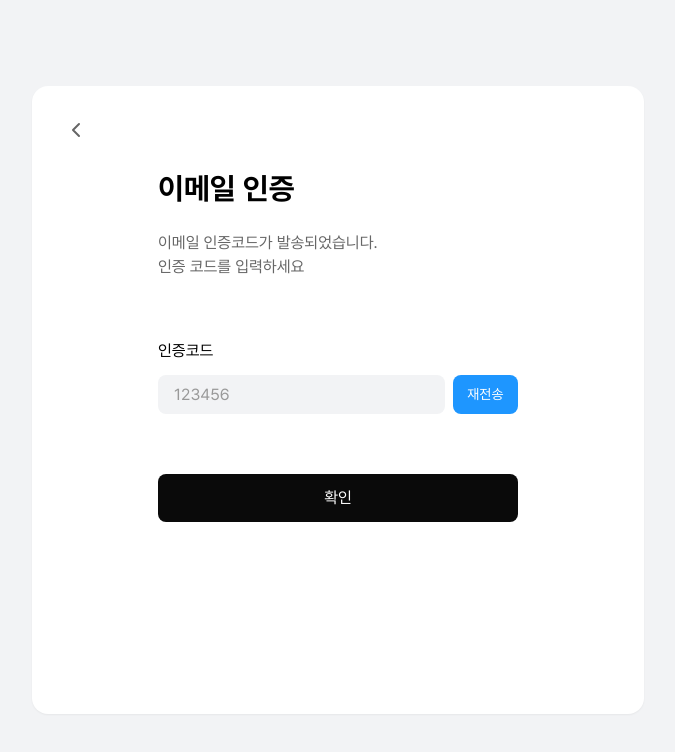
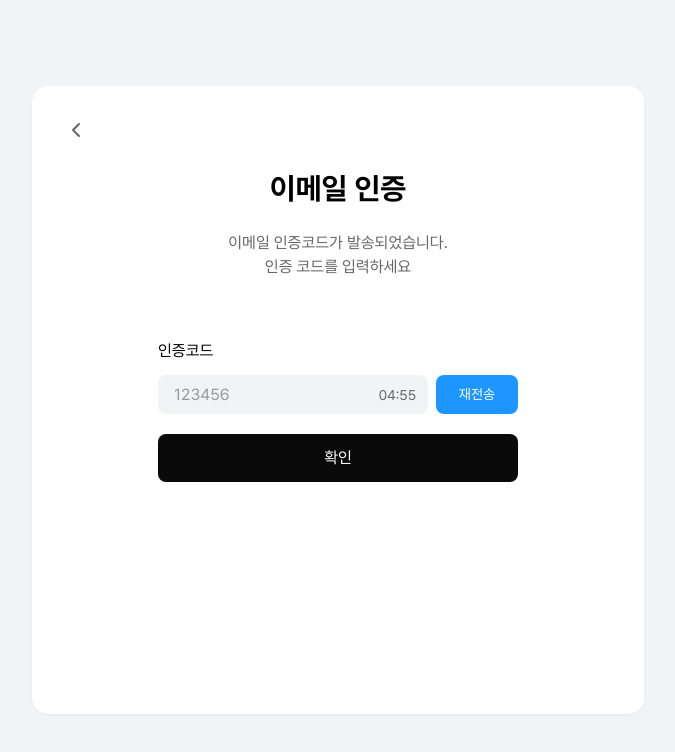
Before and after one commit to mohajistudio/mohajistudio-developers-FE, a Next.js app: page /verify/email in a window 1280 px wide. Shown: the top 752 px of the page, without its empty margins (302-977 px from the left). Built offline with nearby package versions, Linux system fonts and the light colour scheme; no server answers.

Commit message:
feat: 이메일 인증 타이머 추가
- 5분 카운트다운 타이머 구현
- 재전송 기능 API 연동
- 레이아웃 중앙 정렬 적용

```diff
--- a/src/app/(auth)/verify/email/page.tsx
+++ b/src/app/(auth)/verify/email/page.tsx
@@ -3,19 +3,41 @@
 import { ChevronLeft } from 'lucide-react';
 import { Input } from '@/components/ui/Input/Input';
 import { useRouter, useSearchParams } from 'next/navigation';
-import { FormEvent, useState } from 'react';
-import { verifyEmailCode } from '@/apis/auth/register';
+import { FormEvent, useState, useEffect } from 'react';
+import {
+  requestEmailVerification,
+  verifyEmailCode,
+} from '@/apis/auth/register';
 import { getAuthErrorMessage } from '@/utils/handle-error';
 import { ApiError } from '@/types/auth';
 
 export default function EmailVerificationPage() {
   const router = useRouter();
   const searchParams = useSearchParams();
-
   const [verificationCode, setVerificationCode] = useState('');
   const [error, setError] = useState('');
   const [isLoading, setIsLoading] = useState(false);
+  const [timeLeft, setTimeLeft] = useState(300); // 5분 = 300초
   const email = searchParams.get('email') || '';
+
+  // 타이머 구현
+  useEffect(() => {
+    if (timeLeft <= 0) return;
+
+    const timer = setInterval(() => {
+      setTimeLeft((prev) => prev - 1);
+    }, 1000);
+
+    return () => clearInterval(timer);
+  }, [timeLeft]);
+
+  // 남은 시간을 MM:SS 형식으로 변환
+  const formatTime = (seconds: number) => {
+    if (seconds <= 0) return '00:00';
+    const minutes = Math.floor(seconds / 60);
+    const remainingSeconds = seconds % 60;
+    return `${String(minutes).padStart(2, '0')}:${String(remainingSeconds).padStart(2, '0')}`;
+  };
 
   const handleSubmit = async (e: FormEvent<HTMLFormElement>) => {
     e.preventDefault();
@@ -24,15 +46,9 @@ export default function EmailVerificationPage() {
 
     try {
       const response = await verifyEmailCode(email, verificationCode);
-
-      // 토큰 저장
       localStorage.setItem('accessToken', response.accessToken);
       localStorage.setItem('refreshToken', response.refreshToken);
-
-      // 이메일 저장
       localStorage.setItem('tempEmail', email);
-
-      // 비밀번호 설정 페이지로 이동
       router.push('/signup/password');
     } catch (error) {
       if ('code' in (error as any)) {
@@ -45,17 +61,28 @@ export default function EmailVerificationPage() {
     }
   };
 
-  const handleResend = () => {
-    // 재전송 버튼 클릭 시 메시지만 표시(테스트)
+  const handleResend = async () => {
+    try {
+      setIsLoading(true);
       setVerificationCode('');
       setError('');
+
+      // 이메일 인증 코드 재발급 API 호출
+      await requestEmailVerification(email);
+
+      // 타이머 리셋
+      setTimeLeft(300);
+
       alert('인증 코드가 재전송 되었습니다.');
-  };
-
-  // 입력값 변경 시 에러 메시지 초기화
-  const handleChange = (e: React.ChangeEvent<HTMLInputElement>) => {
-    setVerificationCode(e.target.value);
-    setError('');
+    } catch (error) {
+      if ('code' in (error as any)) {
+        setError(getAuthErrorMessage(error as ApiError));
+      } else {
+        setError('인증 코드 재전송에 실패했습니다. 잠시 후 다시 시도해주세요.');
+      }
+    } finally {
+      setIsLoading(false);
+    }
   };
 
   return (
@@ -70,21 +97,21 @@ export default function EmailVerificationPage() {
 
       <div className="w-full max-w-[360px] mx-auto">
         <div className="space-y-[20px] mb-[60px]">
-          <h1 className="text-[30px] font-bold text-left">이메일 인증</h1>
-          <p className="text-[16px] text-[#666666] text-left">
+          <h1 className="text-[30px] font-bold text-center">이메일 인증</h1>
+          <p className="text-[16px] text-[#666666] text-center">
             이메일 인증코드가 발송되었습니다.
             <br />
             인증 코드를 입력하세요
           </p>
         </div>
 
-        <form onSubmit={handleSubmit}>
-          <div className="space-y-2">
-            <div className="flex justify-between items-center mb-3">
-              <label className="text-[16px] text-black">인증코드</label>
-              {error && <p className="text-[14px] text-[#FF3D5E]">{error}</p>}
-            </div>
+        <form onSubmit={handleSubmit} className="space-y-5">
+          <div>
+            <label className="block text-[16px] text-black mb-3">
+              인증코드
+            </label>
             <div className="flex gap-2">
+              <div className="relative flex-1">
                 <Input
                   type="text"
                   placeholder="123456"
@@ -92,9 +119,13 @@ export default function EmailVerificationPage() {
                   onChange={(e) => setVerificationCode(e.target.value)}
                   maxLength={6}
                   required
-                className={`w-[206px] h-[39px] ${error ? 'border-[#FF3D5E]' : ''}`}
+                  className={error ? 'border-[#FF3D5E]' : ''}
                   disabled={isLoading}
                 />
+                <span className="absolute right-3 top-1/2 -translate-y-1/2 text-[14px] text-[#666666]">
+                  {formatTime(timeLeft)}
+                </span>
+              </div>
               <button
                 type="button"
                 onClick={handleResend}
@@ -104,11 +135,14 @@ export default function EmailVerificationPage() {
                 재전송
               </button>
             </div>
+            {error && (
+              <p className="text-[14px] text-[#FF3D5E] mt-2">{error}</p>
+            )}
           </div>
 
           <button
             type="submit"
-            className="w-full h-[48px] bg-[#0A0A0A] text-white rounded-lg hover:opacity-90 mt-[60px] disabled:opacity-50 disabled:cursor-not-allowed"
+            className="w-full h-[48px] bg-[#0A0A0A] text-white rounded-lg hover:opacity-90 disabled:opacity-50 disabled:cursor-not-allowed"
             disabled={isLoading}
           >
             {isLoading ? '처리중...' : '확인'}
```
Lines whose indentation alone changed are shown as unchanged.
